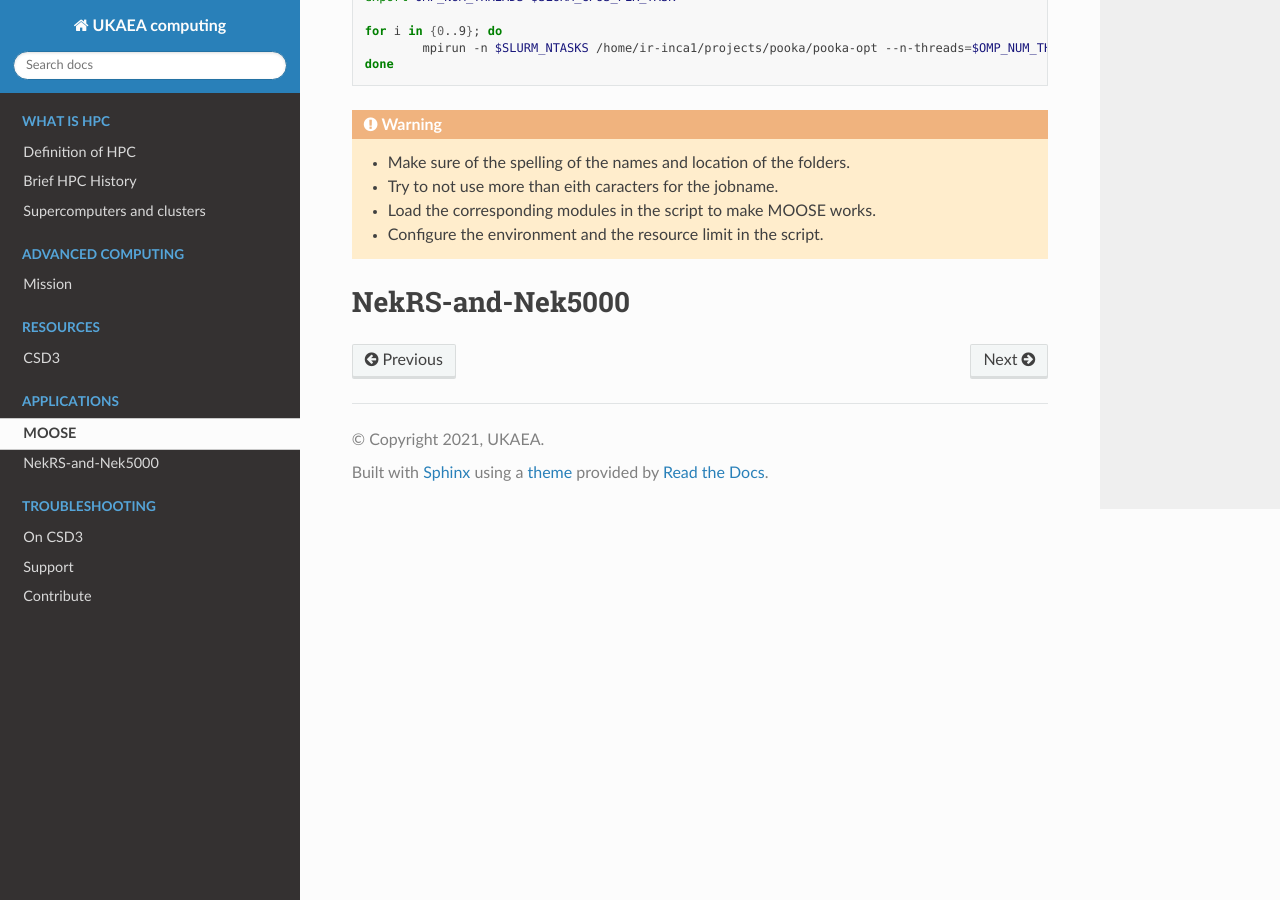
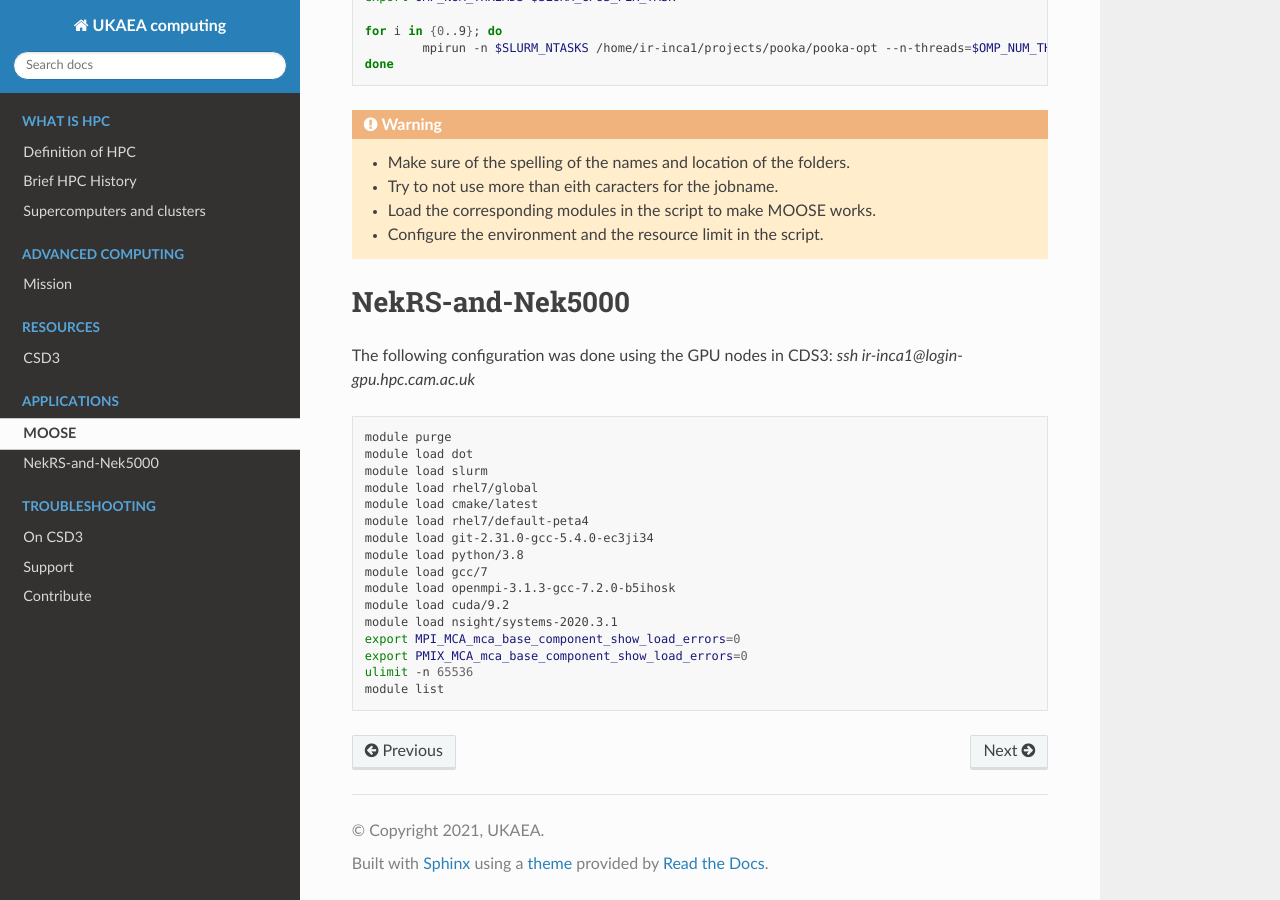
Before and after one commit to ukaea/UKAEA-Computing, a Sphinx documentation site: the page built from docs/source/pages/apps.rst, in a window 1280 px wide and 900 px high, scrolled down 848 px. Built offline with Sphinx 7.4.7 and the Read the Docs theme 2.0.0, drawn with Linux system fonts in a browser that asks for light colours.

Commit message:
Adding configuration of the NekRS in GPUs's nodes

```diff
--- a/docs/source/pages/apps.rst
+++ b/docs/source/pages/apps.rst
@@ -56,3 +56,24 @@
 
 NekRS-and-Nek5000
 =================
+
+The following configuration was done using the GPU nodes in CDS3: `ssh ir-inca1@login-gpu.hpc.cam.ac.uk`
+
+.. code-block:: bash
+
+   module purge
+   module load dot
+   module load slurm
+   module load rhel7/global
+   module load cmake/latest
+   module load rhel7/default-peta4
+   module load git-2.31.0-gcc-5.4.0-ec3ji34
+   module load python/3.8
+   module load gcc/7
+   module load openmpi-3.1.3-gcc-7.2.0-b5ihosk
+   module load cuda/9.2
+   module load nsight/systems-2020.3.1
+   export MPI_MCA_mca_base_component_show_load_errors=0
+   export PMIX_MCA_mca_base_component_show_load_errors=0
+   ulimit -n 65536
+   module list
```
